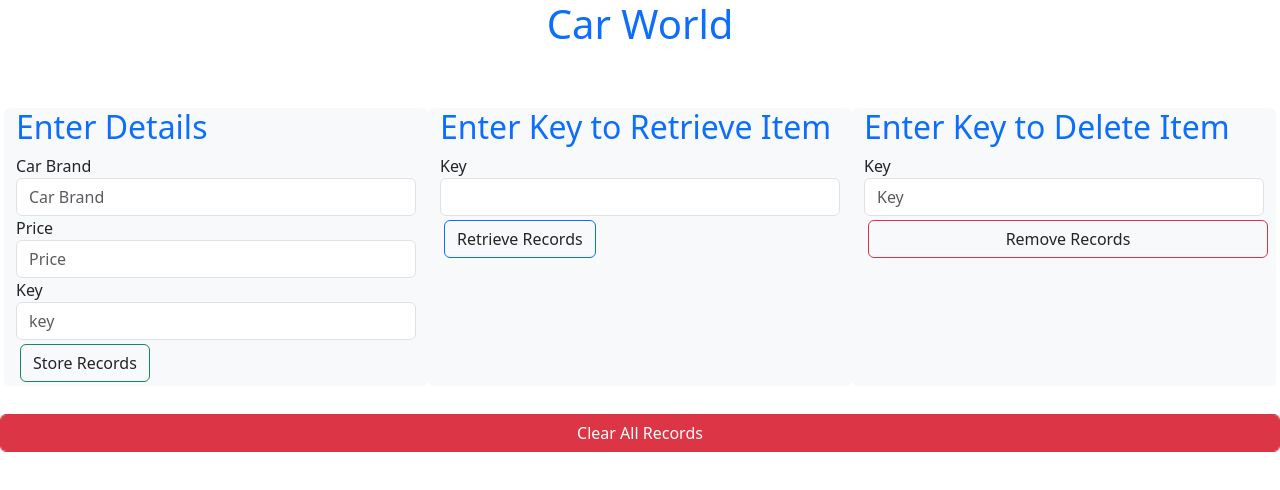
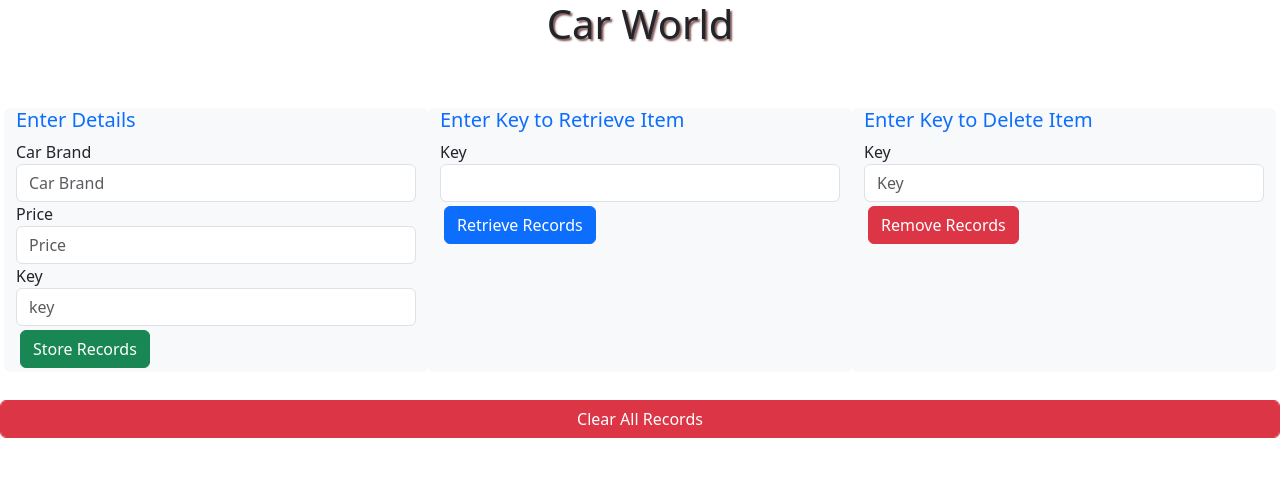
Before and after one commit to adarsh-p-git/carworld, a plain HTML site: page index.html in a window 1280 px wide. Drawn offline with nearby package versions, Linux system fonts and the light colour scheme.

Commit message:
Changes in button

```diff
--- a/index.html
+++ b/index.html
@@ -11,36 +11,40 @@
     {
 
     }
+    *{
+        margin:0px;
+        padding:0;
+    }
 </style>
 </head>
 <body>
-    <center><h1 class="text-primary">Car World</h1></center>
+    <h1 style="text-align: center; text-shadow: 2px 2px 2px rgb(127, 82, 82);" class="text-dark">Car World</h1>
 <br><br>
     <div class="row m-1 ">
-        <div class="col-4 bg-light rounded">
-            <h2 class="text-primary">Enter Details</h2>
+        <div class="col-4 bg-light rounded ">
+            <h5 class="text-primary">Enter Details</h2>
             <label for="brand">Car Brand</label>
             <input type="text" id="brand" placeholder="Car Brand" class="form-control" required>
             <label for="price">Price</label>
             <input type="text" id="price" placeholder="Price" class="form-control" required>
             <label for="key">Key</label>
             <input type="text" name="key" id="key" placeholder="key" class="form-control" required>
-            <button class="btn border-success m-1" id="store" onclick="storefn()">Store Records</button>
+            <button class="btn btn-success m-1" id="store" onclick="storefn()">Store Records</button>
 
         </div>
 
-        <div class="col-4 bg-light rounded">
-            <h2 class="text-primary">Enter Key to Retrieve Item</h2>
+        <div class="col-4 bg-light rounded ">
+            <h5 class="text-primary">Enter Key to Retrieve Item</h2>
             <label for="retkey" >Key</label>
             <input type="text" class="form-control" id="retkey">
-            <button class="btn border-primary m-1" onclick="retfn()">Retrieve Records</button>
+            <button class="btn btn-primary m-1" onclick="retfn()">Retrieve Records</button>
             <div id="result"></div>
         </div>
-        <div class="col-4 bg-light rounded">
-            <h2 class="text-primary">Enter Key to Delete Item</h2>
+        <div class="col-4 bg-light rounded ">
+            <h5 class="text-primary">Enter Key to Delete Item</h2>
             <label for="remkey">Key</label>
             <input type="text" placeholder="Key" class="form-control" id="remkey">
-            <button  onclick="remfn()" class="form-control m-1 btn border-danger">Remove Records</button>
+            <button  onclick="remfn()" class=" m-1 btn btn-danger">Remove Records</button>
         </div>
     </div>
     <br>
```
